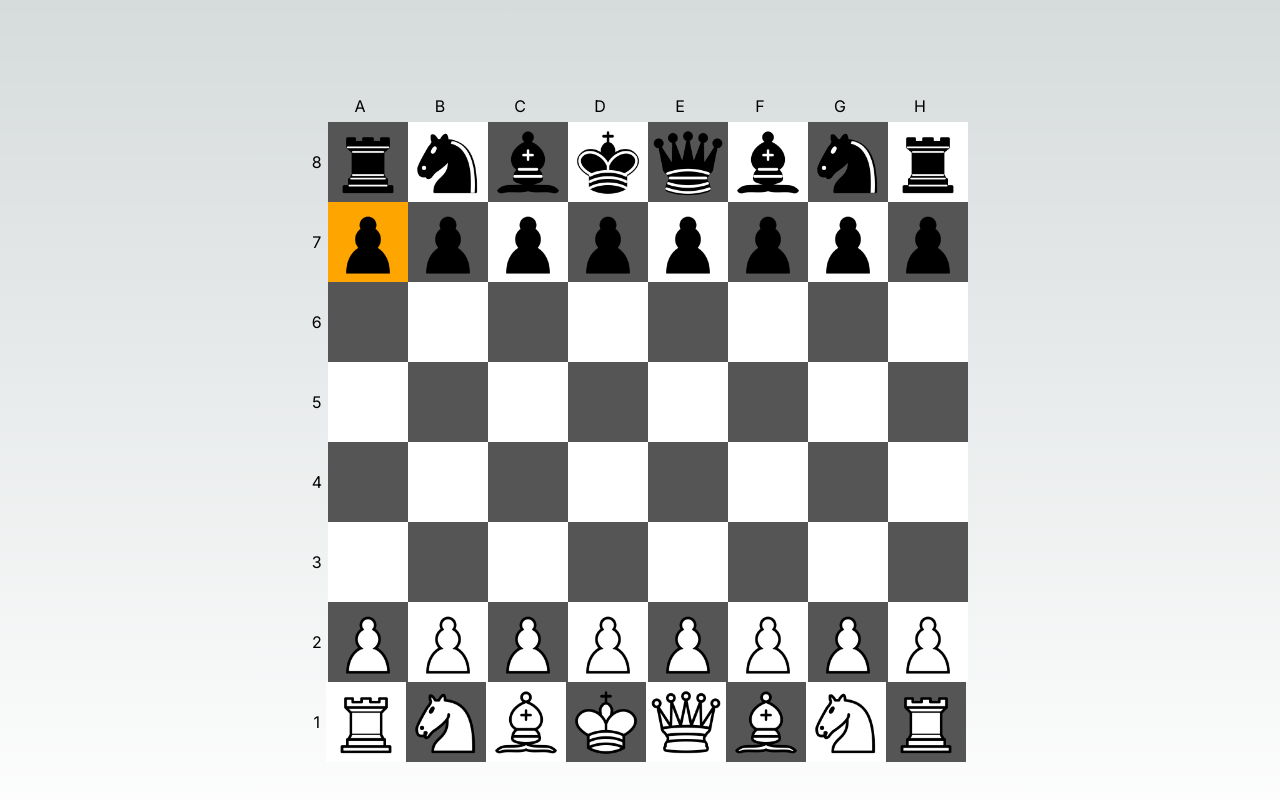
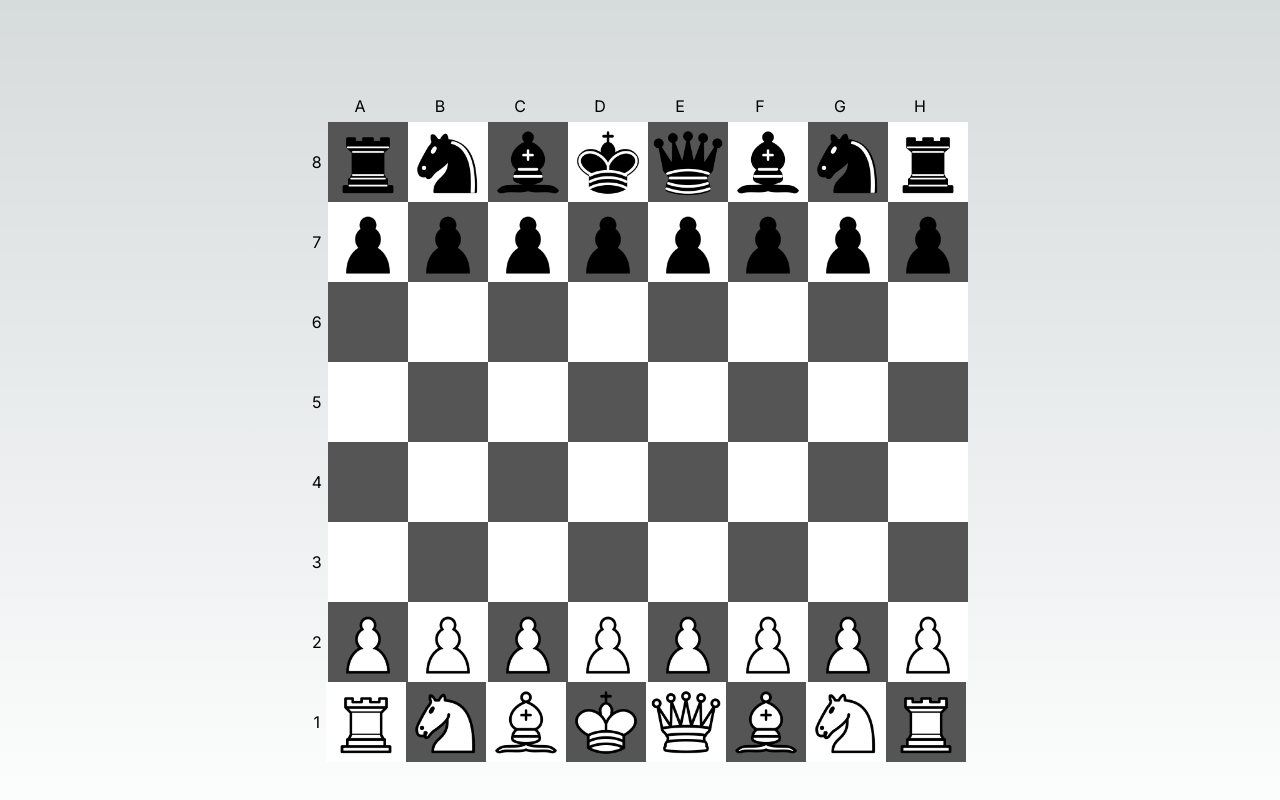
Before and after one commit to hogren/chess, a Next.js app: page /game in a window 1280 px wide. Shown: the top 800 px of the page. Built offline with nearby package versions, Linux system fonts and the light colour scheme.

Commit message:
some arrangements

```diff
--- a/src/app/game/Case.tsx
+++ b/src/app/game/Case.tsx
@@ -4,26 +4,18 @@ import { useContext } from 'react'
 import { SelectedContext } from './SelectedContext'
 import { UpdateSelectedContext } from './SelectedContext'
 import styles from './case.module.css'
+import getImageUrl from '../../utils/getImageUrl'
+
+type Piece = {
+  piece: string;
+  color: string;
+};
 
 type Props = {
   color: string;
-  piece?: {
-    piece: string;
-    color: string;
-  };
+  piece?: Piece;
   lineNumber: number;
   columnLetter: string;
-}
-
-const getImageUrl = (color: string, piece: string): string => {
-  let url = '/chess_pieces/Chess_' + piece;
-  if ('white' === color) {
-    url += 'l';
-  } else {
-    url += 'd';
-  }
-  url += 't45.svg.png';
-  return url;
 }
 
 export default function Case({ color, piece, lineNumber, columnLetter }: Props) {
@@ -34,7 +26,6 @@ export default function Case({ color, piece, lineNumber, columnLetter }: Props)
     if (undefined !== update) {
       update(columnLetter, lineNumber);
     }
-    console.log(columnLetter, lineNumber);
   }
 
   const selected = lineNumber === selectedLine && columnLetter === selectedColumn;
--- a/src/app/game/ChessBoard.tsx
+++ b/src/app/game/ChessBoard.tsx
@@ -2,13 +2,13 @@
 
 import Line from './Line'
 import HeaderLine from './HeaderLine'
-type LineOpts = {
-  number: number;
-}
 import { SelectedContext } from './SelectedContext'
 import { UpdateSelectedContext } from './SelectedContext'
 import { useState } from 'react'
 
+type LineOpts = {
+  number: number;
+}
 const lines: LineOpts[] = [];
 
 for (let i = 8; i > 0; i--) {
@@ -16,8 +16,8 @@ for (let i = 8; i > 0; i--) {
 }
 
 export default function ChessBoard() {
-  const [selectedColumn, setSelectedColumn] = useState<string | undefined>('A');
-  const [selectedLine, setSelectedLine] = useState<number | undefined>(7);
+  const [selectedColumn, setSelectedColumn] = useState<string | undefined>(undefined);
+  const [selectedLine, setSelectedLine] = useState<number | undefined>(undefined);
 
   const handleSelect = (column: string, line: number) => {
     setSelectedColumn(column);
--- a/src/app/game/Line.tsx
+++ b/src/app/game/Line.tsx
@@ -16,10 +16,9 @@ for (let i = 0; i < 8; i++) {
 
 type Props = {
   number: number;
-  selectedColumn?: string;
 }
 
-export default function Line({ number, selectedColumn, onSelect }: Props) {
+export default function Line({ number }: Props) {
   const map = useBoardMap();
   return (
     <div className={styles.line}>
--- /dev/null
+++ b/src/utils/getImageUrl.ts
@@ -0,0 +1,10 @@
+export default function getImageUrl(color: string, piece: string): string {
+  let url = '/chess_pieces/Chess_' + piece;
+  if ('white' === color) {
+    url += 'l';
+  } else {
+    url += 'd';
+  }
+  url += 't45.svg.png';
+  return url;
+}
```
